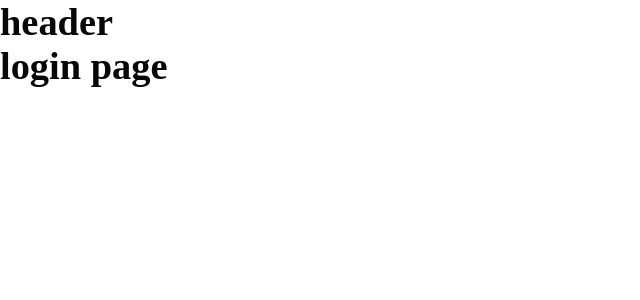
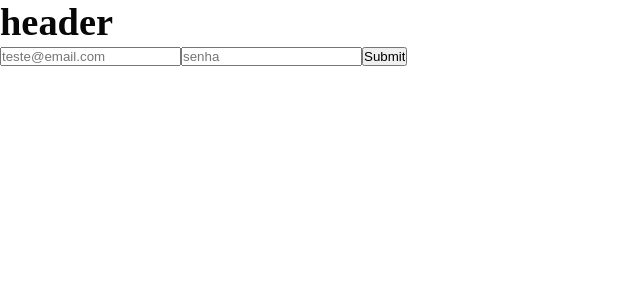
Before and after one commit to Emauri-Neto/FoodHarbor-FrontEnd, a React (Vite) app in the folder foodharbor-frontend/: page /login in a window 1280 px wide. Shown: the top 300 px of the page, without its empty margins (0-640 px from the left). Built offline with nearby package versions, Linux system fonts and the light colour scheme.

Commit message:
add login

```diff
--- a/foodharbor-frontend/src/App.jsx
+++ b/foodharbor-frontend/src/App.jsx
@@ -3,15 +3,18 @@ import React from "react"
 import Header from "./components/Header"
 import Global from "./styles/Global"
 
-import {Outlet} from "react-router-dom";
+import { Outlet } from "react-router-dom";
+import { AuthProvider } from "./context/authContext";
 
 function App() {
 
   return (
     <>
-      <Global />
-      <Header />
-      <Outlet/>
+      <AuthProvider>
+        <Global />
+        <Header />
+        <Outlet />
+      </AuthProvider>
     </>
   )
 }
--- /dev/null
+++ b/foodharbor-frontend/src/context/AuthContext.jsx
@@ -0,0 +1,26 @@
+import { createContext, useState } from "react";
+import api from "../services/api";
+
+const AuthContext = createContext();
+
+export default AuthContext;
+
+export const AuthProvider = ({ children }) => {
+  const [authToken, setAuthToken] = useState(null);
+  const [user, setUser] = useState(null);
+
+  const login = async (e) => {
+    e.preventDefault();
+    console.log("Form Enviado");
+  };
+
+  const contextData = {
+    login: login,
+  };
+
+  return (
+    <AuthContext.Provider value={contextData}>
+      {children}
+    </AuthContext.Provider>
+  );
+};
--- a/foodharbor-frontend/src/pages/Login.jsx
+++ b/foodharbor-frontend/src/pages/Login.jsx
@@ -1,9 +1,15 @@
-import React from "react";
+import React, {useContext} from "react";
+import AuthContext from "../context/authContext";
 
 const Login = () => {
+    let {login} = useContext(AuthContext)
     return(
         <>
-            <h1>login page</h1>
+            <form onSubmit={login}>
+                <input type="email" name="email" placeholder="teste@email.com"/>
+                <input type="password" name="password" placeholder="senha"/>
+                <input type="submit" />
+            </form>
         </>
     )
 }
--- /dev/null
+++ b/foodharbor-frontend/src/services/api.js
@@ -0,0 +1,7 @@
+import axios from 'axios';
+
+const api = axios.create({
+    baseURL: 'http://127.0.0.1:8000/',
+  });
+
+export default api;
--- a/foodharbor-frontend/src/styles/Global.js
+++ b/foodharbor-frontend/src/styles/Global.js
@@ -4,7 +4,6 @@ export default createGlobalStyle`
     *{
         margin: 0;
         padding: 0;
-        border: 0;
         box-sizing: border-box;
     }
     :root{
--- a/package.json
+++ b/package.json
@@ -1,5 +1,6 @@
 {
   "dependencies": {
+    "axios": "^1.6.2",
     "react-router-dom": "^6.20.1",
     "styled-components": "^6.1.1"
   }
```
Also changed, not shown: 1 other file (tests, documents, lock files or other folders).
